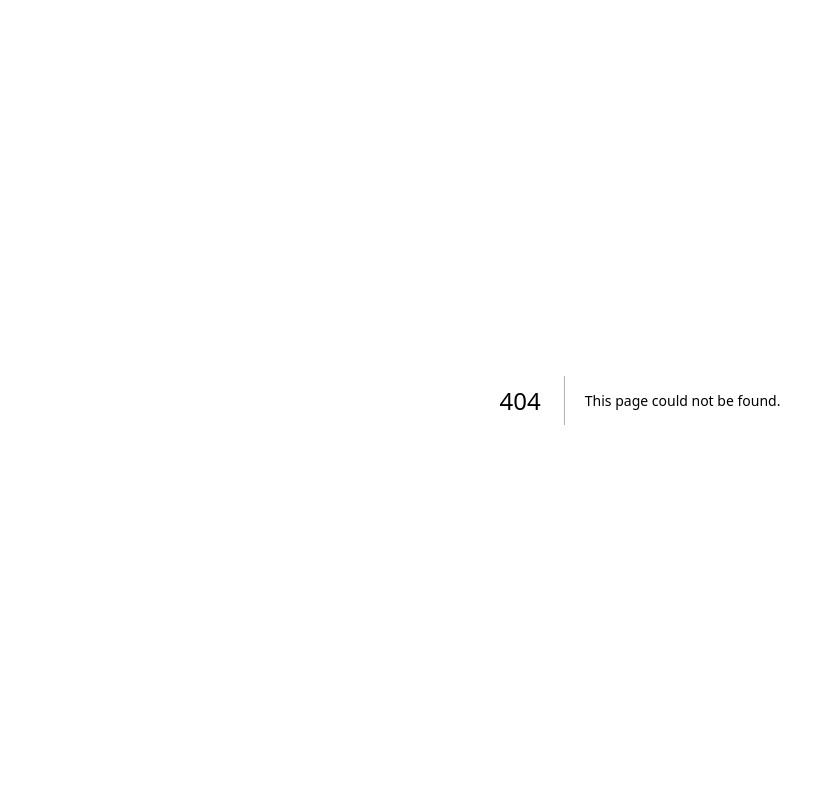
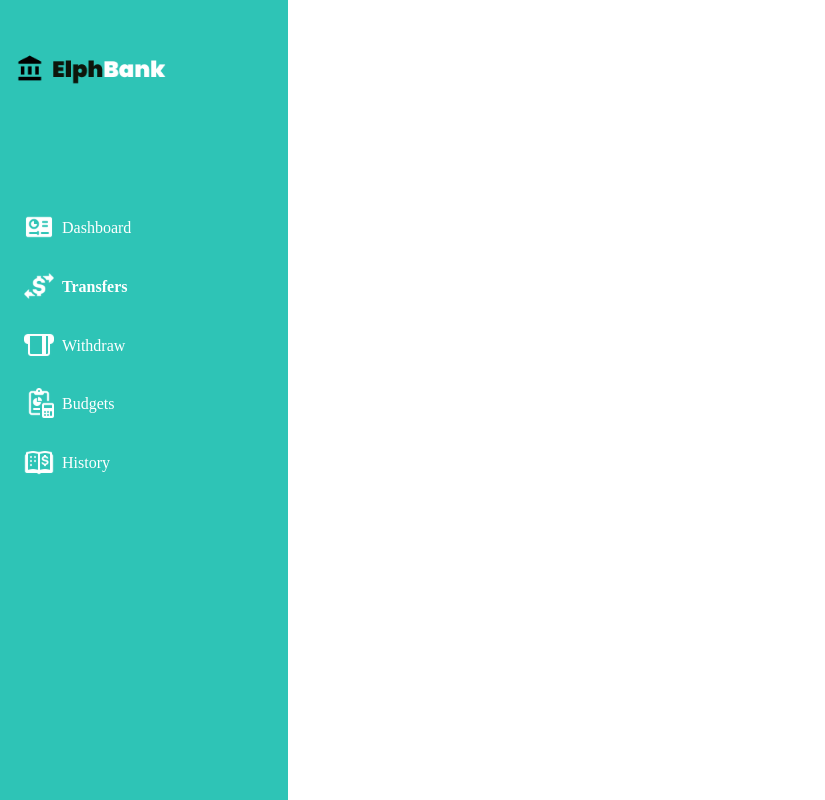
Before and after one commit to elphie-pro/ElphBank, a Next.js app: page /transfer in a window 1280 px wide. Before the commit this address had no page. Shown: the whole page, without its empty margins (0-825 px from the left). Built offline with nearby package versions, Linux system fonts and the light colour scheme.

Commit message:
transfer start

```diff
--- /dev/null
+++ b/src/app/transfer/page.jsx
@@ -0,0 +1,15 @@
+"use client"
+import { motion } from 'framer-motion';
+import Sidebar from '@/components/Sidebar'
+
+export default function Page() {
+    const variants = {
+        hidden: { opacity: 0 },
+        show: { opacity: 1, transition: { staggerChildren: 0.25 } },
+      };
+    return (
+         <motion.div variants={variants} initial="hidden" animate="show" className=' bg-white w-full min-h-screen'>
+            <Sidebar />
+        </motion.div>
+    );
+}
--- a/src/components/Dashboard/Trans.jsx
+++ b/src/components/Dashboard/Trans.jsx
@@ -28,7 +28,7 @@ export default function Page({tran}) {
             <p>{tran.accountName}</p>
             <p>{tran.Description}</p>
             <p>{dateTime}</p>
-            <p>{tran.amout}</p>
+            <p>₦{tran.amout}</p>
         </div>
     );
 }
--- a/src/components/Sidebar.jsx
+++ b/src/components/Sidebar.jsx
@@ -32,9 +32,9 @@ export default function Page() {
                 <Image src='/control panel.svg' width={30} height={10} alt="con"/>
                 <Link href="/dashboard" className="pl-2 pt-1">Dashboard</Link>
               </li>
-              <li className={path === '/' ?  "font-bold flex text-underline": "text-white flex text-center"}>
+              <li className={path === '/transfer' ?  "font-bold flex text-underline": "text-white flex text-center"}>
                 <Image src='/Exchange.svg' width={30} height={10} alt="con"/>
-                <Link href="/" className="pl-2 pt-1">Transfers</Link>
+                <Link href="/transfer" className="pl-2 pt-1">Transfers</Link>
               </li>
               <li className={path === '/' ?  "font-bold flex text-underline": "text-white flex text-center"}>
                 <Image src='/Insert Card.svg' width={30} height={10} alt="con"/>
```
